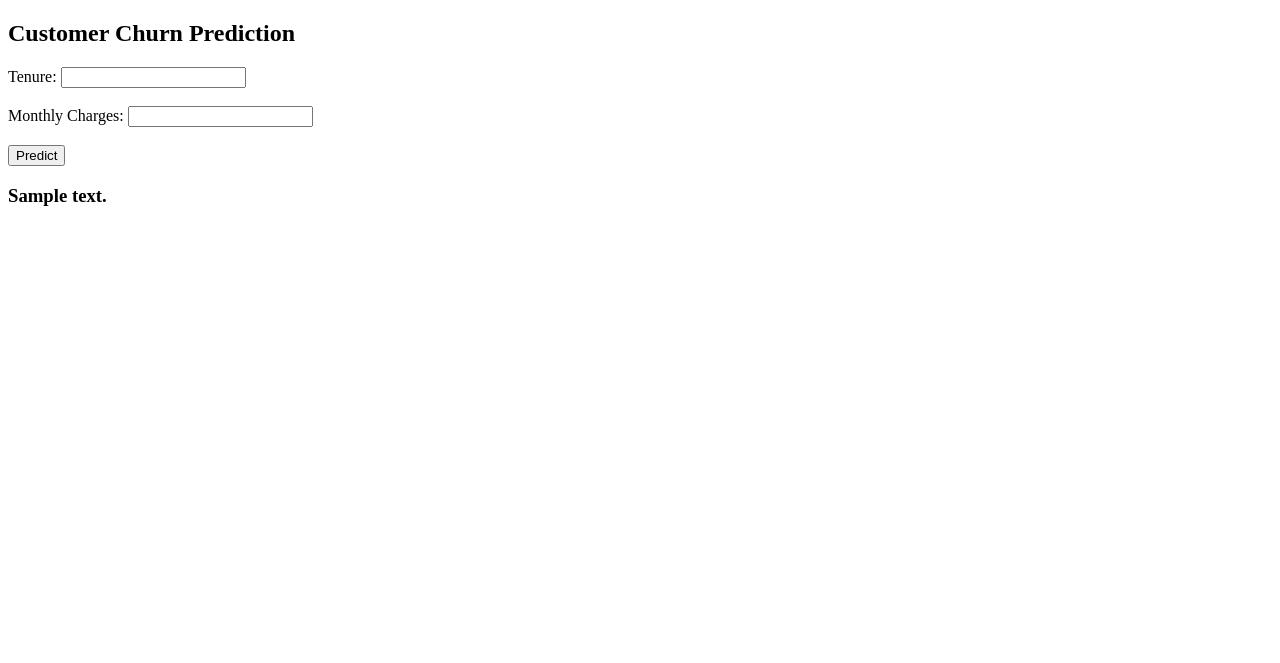
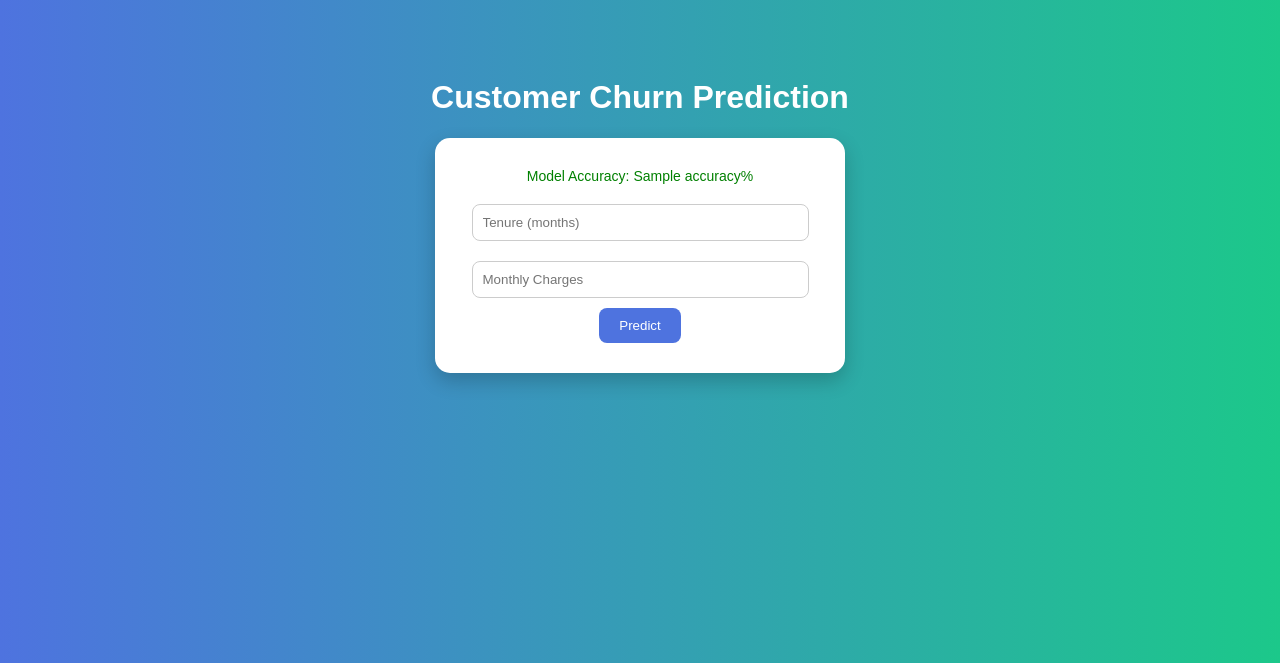
Before and after one commit to 1234rutvi/Customer-Churn-System-, a Flask app: template templates/index.html in a window 1280 px wide. Shown: the top 663 px of the page. Run offline with Flask 3, Linux system fonts and the light colour scheme; the template is opened without the code that fills it: most values are stand-ins (such as "Sample title", 1, 10 or a date in 2020); parts of the project's set-up code (start-up, migrations or seed data) failed here and were passed over.

Commit message:
Update index.html

```diff
--- a/templates/index.html
+++ b/templates/index.html
@@ -1,15 +1,84 @@
 <!DOCTYPE html>
 <html>
 <head>
-    <title>Churn Prediction</title>
+    <title>Customer Churn Prediction</title>
+    <style>
+        body {
+            font-family: Arial, sans-serif;
+            background: linear-gradient(to right, #4e73df, #1cc88a);
+            text-align: center;
+            color: white;
+            padding: 50px;
+        }
+
+        .container {
+            background: white;
+            color: black;
+            padding: 30px;
+            border-radius: 15px;
+            width: 350px;
+            margin: auto;
+            box-shadow: 0 8px 20px rgba(0,0,0,0.2);
+        }
+
+        input {
+            width: 90%;
+            padding: 10px;
+            margin: 10px 0;
+            border-radius: 8px;
+            border: 1px solid #ccc;
+        }
+
+        button {
+            background: #4e73df;
+            color: white;
+            padding: 10px 20px;
+            border: none;
+            border-radius: 8px;
+            cursor: pointer;
+        }
+
+        button:hover {
+            background: #2e59d9;
+        }
+
+        .result {
+            margin-top: 15px;
+            font-weight: bold;
+        }
+
+        .error {
+            color: red;
+            margin-top: 10px;
+        }
+
+        .accuracy {
+            margin-bottom: 10px;
+            font-size: 14px;
+            color: green;
+        }
+    </style>
 </head>
 <body>
-    <h2>Customer Churn Prediction</h2>
-    <form action="/predict" method="post">
-        Tenure: <input type="text" name="tenure"><br><br>
-        Monthly Charges: <input type="text" name="monthly_charges"><br><br>
+
+<h1>Customer Churn Prediction</h1>
+
+<div class="container">
+
+        <div class="accuracy">
+            Model Accuracy: {{ accuracy }}%
+        </div>
+
+
+    <form action="/predict" method="POST">
+        <input type="number" step="any" name="tenure" placeholder="Tenure (months)" required>
+        <input type="number" step="any" name="monthly_charges" placeholder="Monthly Charges" required>
         <button type="submit">Predict</button>
     </form>
-    <h3>{{ prediction_text }}</h3>
+
+
+
+</div>
+
 </body>
 </html>
```
